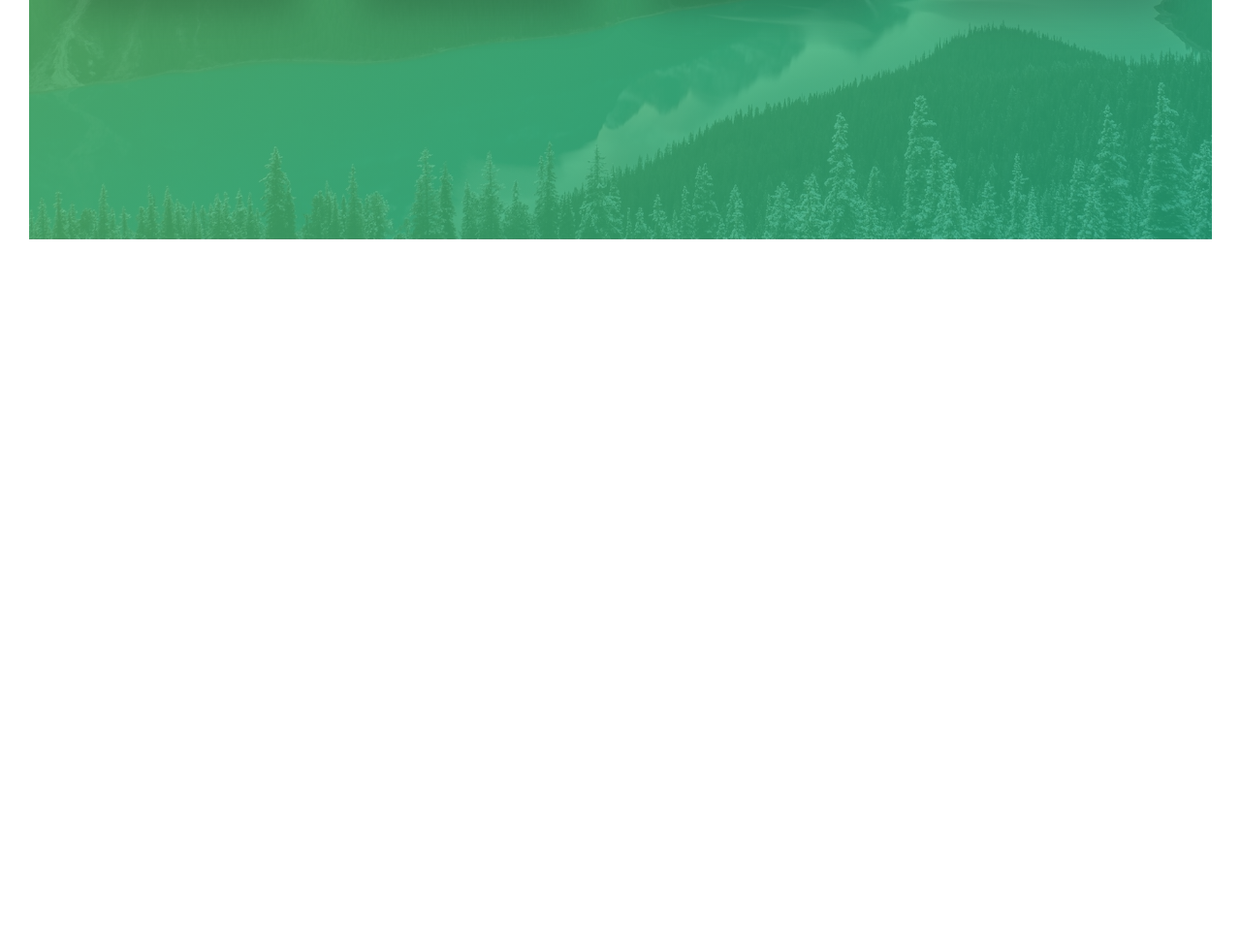
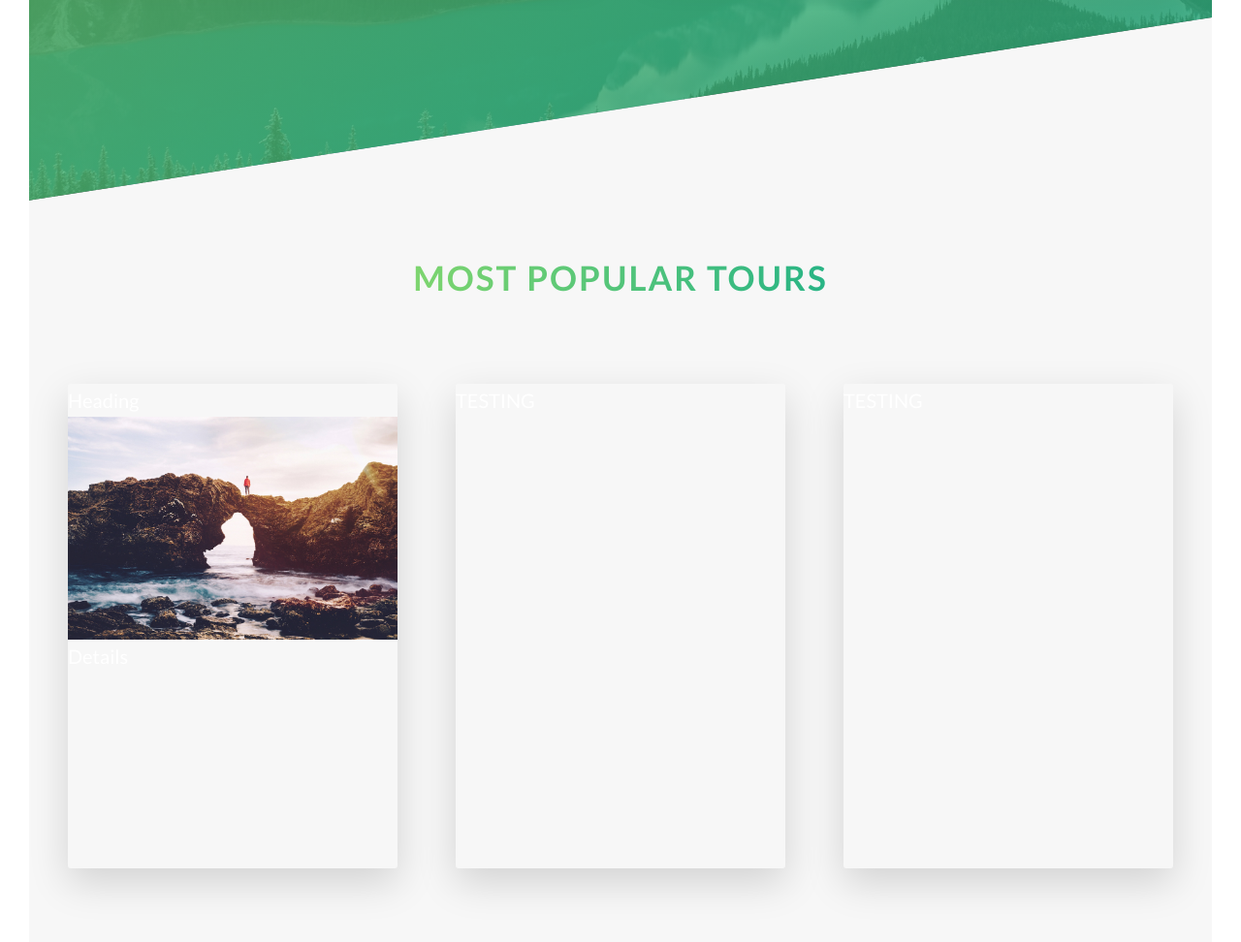
Before and after one commit to Saurav-98/Natours_SCSS, a website built with Vite: page index.html in a window 1280 px wide. Shown: the part 1960-2932 px from the top of the page at 97% size. Before the commit the page ends 2237 px from the top, so only its background shows below. Built offline with nearby package versions, Linux system fonts and the light colour scheme.

Commit message:
working on tours section

```diff
--- a/index.html
+++ b/index.html
@@ -122,6 +122,38 @@
           </div>
         </div>
       </section>
+
+      <section class="section tours">
+        <div class="u--center-text">
+          <h2 class="heading-secondary u--mb-l">Most popular tours</h2>
+        </div>
+        <div class="tours-container container">
+          <div class="tour">
+            <div class="tour__side tour__side--front">
+              <div class="tour__heading">Heading</div>
+              <div class="tour__picture tour__picture--1">&nbsp;</div>
+              <div class="tour__details">Details</div>
+            </div>
+            <div class="tour__side tour__side--back tour__side--back-1">
+              BACKING
+            </div>
+          </div>
+          <div class="tour">
+            <div class="tour__side tour__side--front">TESTING</div>
+            <div class="tour__side tour__side--back tour__side--back-2">
+              BACKING
+            </div>
+          </div>
+          <div class="tour">
+            <div class="tour__side tour__side--front">TESTING</div>
+            <div class="tour__side tour__side--back tour__side--back-3">
+              BACKING
+            </div>
+          </div>
+          <!-- <div class="tour">Tour 2</div>
+          <div class="tour">Tour 3</div> -->
+        </div>
+      </section>
     </main>
 
     <!-- Ion Icons Link -->
--- a/styles/abstracts/_variables.scss
+++ b/styles/abstracts/_variables.scss
@@ -8,6 +8,13 @@ $light-gray-2: #f7f7f7;
 $white: #fff;
 $black: rgb(0, 0, 0);
 
+// Color Secondary
+$color-secondary-light: #ffb900;
+$color-secondary-dark: #ff7730;
+// Color Tertiary
+$color-tertiary-light: #2998ff;
+$color-tertiary-dark: #5643fa;
+
 // Grid
 
 $container-width: 114rem;
--- a/styles/layout/_features.scss
+++ b/styles/layout/_features.scss
@@ -8,8 +8,8 @@
 
   background-size: cover;
 
-  margin-top: -20vh;
-  clip-path: polygon(100% 0%, 0% 25vh, 0% 100%, 100% 100%);
+  margin-top: -25vh;
+  clip-path: polygon(100% 0%, 0% 25vh, 0% 100%, 100% 75vh);
 }
 
 .feature-box {
--- /dev/null
+++ b/styles/layout/_tours.scss
@@ -0,0 +1,85 @@
+.tours {
+  background-color: $light-gray-2;
+  margin-top: -25vh;
+  &-container {
+    display: grid;
+    grid-template-columns: repeat(3, 1fr);
+    gap: $gap-vertical;
+  }
+}
+
+.tour {
+  //   backface-visibility: hidden;
+  perspective: 150rem;
+  -moz-perspective: 150rem;
+  height: 50rem;
+  position: relative;
+
+  &__side {
+    height: 50rem;
+    color: #fff;
+    font-size: 2rem;
+    transition: all 0.8s ease;
+    position: absolute;
+    inset: 0;
+    width: 100%;
+    height: 100%;
+    backface-visibility: hidden;
+    border-radius: 3px;
+    box-shadow: 0 1.5rem 4rem rgba($black, 0.15);
+    &--front {
+      //   background-color: orangered;
+    }
+    &--back {
+      //   background-color: greenyellow;
+      transform: rotateY(180deg);
+
+      &-1 {
+        background-image: linear-gradient(
+          to right bottom,
+          $color-secondary-light,
+          $color-secondary-dark
+        );
+      }
+
+      &-2 {
+        background-image: linear-gradient(
+          to right bottom,
+          $light-green,
+          $dark-green
+        );
+      }
+      &-3 {
+        background-image: linear-gradient(
+          to right bottom,
+          $color-tertiary-light,
+          $color-tertiary-dark
+        );
+      }
+    }
+  }
+  &:hover &__side--front {
+    transform: rotateY(180deg);
+  }
+  &:hover &__side--back {
+    transform: rotateY(360deg);
+  }
+
+  &__heading {
+  }
+  &__picture {
+    background-size: cover;
+    height: 23rem;
+    &--1 {
+      background-image: url("../../assets/nat-5.jpg");
+    }
+    &--2 {
+      background: url("../../assets/nat-6.jpg");
+    }
+    &--3 {
+      background: url("../../assets/nat-7.jpg");
+    }
+  }
+  &__details {
+  }
+}
--- a/styles/main.scss
+++ b/styles/main.scss
@@ -17,6 +17,7 @@
 @import "./layout/header";
 @import "./layout/about";
 @import "./layout/features";
+@import "./layout/tours";
 
 //  // Pages
 @import "./pages/home";
```
